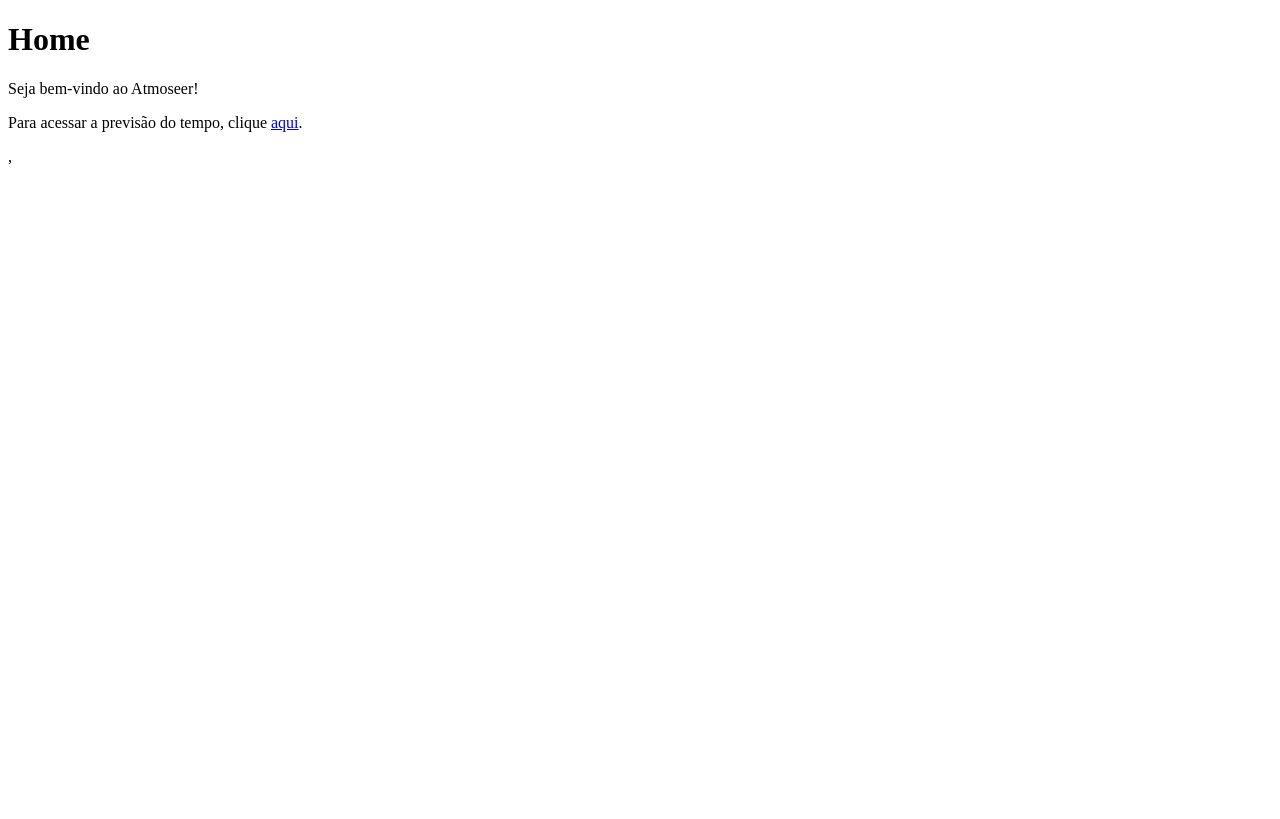
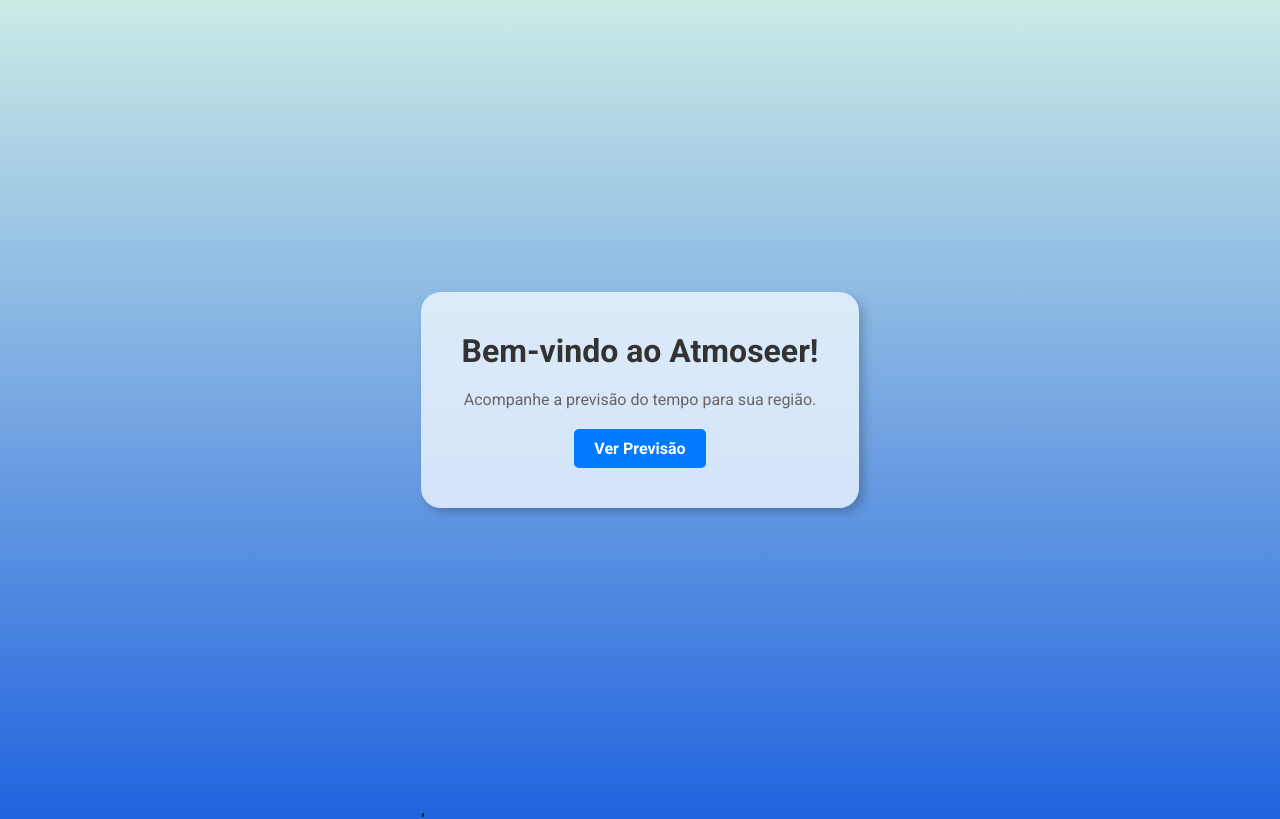
Before and after one commit to AILAB-CEFET-RJ/atmoseer-app, a React (Vite) app in the folder atmoseer_app_frontend/: page /home in a window 1280 px wide. Built offline with nearby package versions, Linux system fonts and the light colour scheme; no server answers.

Commit message:
feat estilização página home

```diff
--- a/atmoseer_app_frontend/src/pages/Home.tsx
+++ b/atmoseer_app_frontend/src/pages/Home.tsx
@@ -1,13 +1,17 @@
-import { Link } from "react-router-dom"
-
+import React from "react";
+import { Link } from "react-router-dom";
+import "../styles/home.css";
 
 export const Home: React.FC = () => {
   return (
-    <>
-      <h1>Home</h1>
-      <p>Seja bem-vindo ao Atmoseer!</p>
-      <p>Para acessar a previsão do tempo, clique <Link to="/forecast">aqui</Link>.
-      </p>
-    </>
-  )
-}
+    <div className="container-wrapper">
+      <div id="container">
+        <h1>Bem-vindo ao Atmoseer!</h1>
+        <p>
+          Acompanhe a previsão do tempo para sua região.
+        </p>
+        <Link to="/forecast" className="weather-button">Ver Previsão</Link>
+      </div>
+    </div>
+  );
+};
--- /dev/null
+++ b/atmoseer_app_frontend/src/styles/home.css
@@ -0,0 +1,62 @@
+@import url('https://fonts.googleapis.com/css2?family=Roboto:ital,wght@0,100;0,300;0,400;0,500;0,700;0,900;1,100;1,300;1,400;1,500;1,700;1,900&display=swap');
+
+* {
+  font-family: "Roboto", sans-serif;
+  margin: 0;
+  padding: 0;
+  box-sizing: border-box;
+}
+
+body {
+  display: flex;
+  align-items: center;
+  justify-content: center;
+  min-height: 100vh;
+  background: linear-gradient(180deg, #cbebe6 0%, #2063de 100%);
+}
+
+.container-wrapper {
+  display: flex;
+  justify-content: center;
+  align-items: center;
+  min-height: 100vh;
+  width: 100%;
+}
+
+#container {
+  background-color: rgba(240, 248, 255, 0.8);
+  border-radius: 20px;
+  padding: 40px;
+  box-shadow: 5px 5px 10px rgba(0, 0, 0, 0.2);
+  display: flex;
+  flex-direction: column;
+  align-items: center;
+}
+
+h1 {
+  text-align: center;
+  margin-bottom: 20px;
+  font-size: 2rem;
+  color: #333;
+}
+
+p {
+  text-align: center;
+  margin-bottom: 20px;
+  color: #666;
+}
+
+.weather-button {
+  display: inline-block;
+  padding: 10px 20px;
+  background-color: #007bff;
+  color: #fff;
+  font-weight: bold;
+  text-decoration: none;
+  border-radius: 5px;
+  transition: background-color 0.3s ease;
+}
+
+.weather-button:hover {
+  background-color: #0056b3;
+}
```
